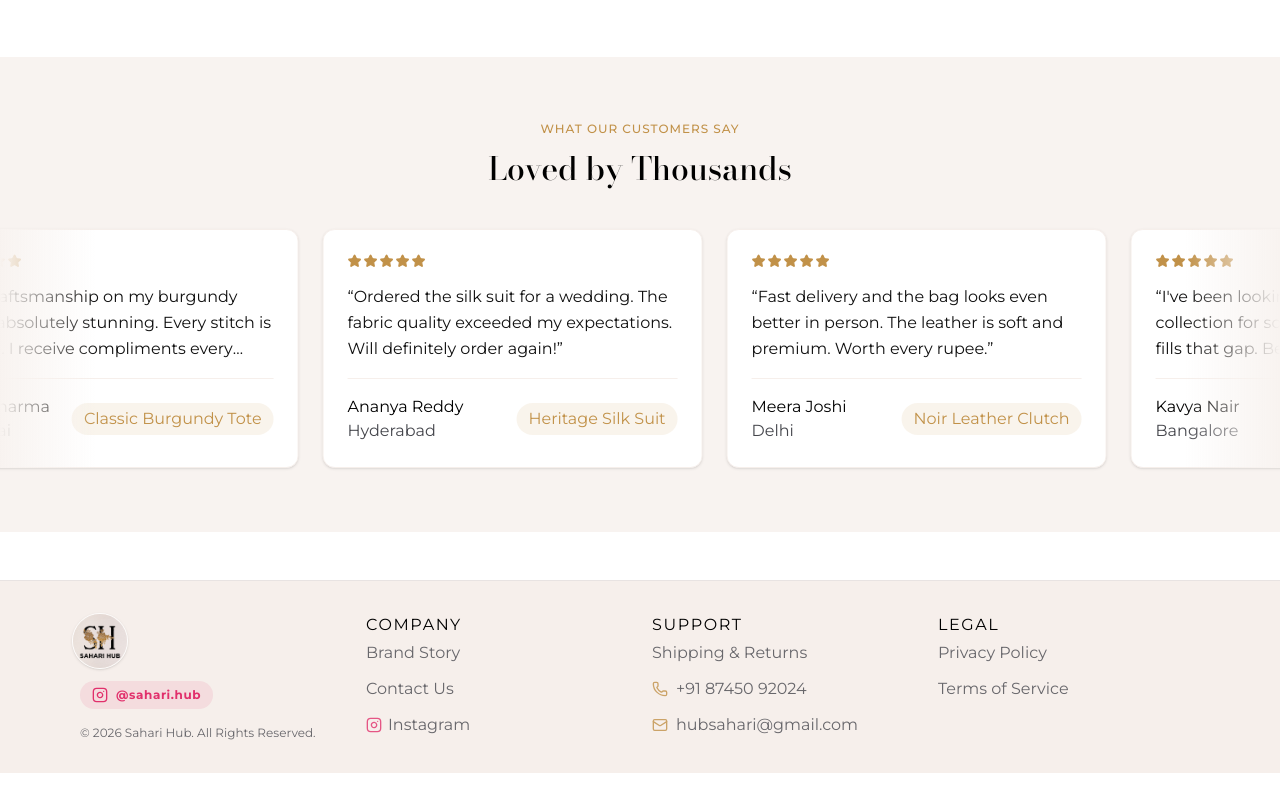
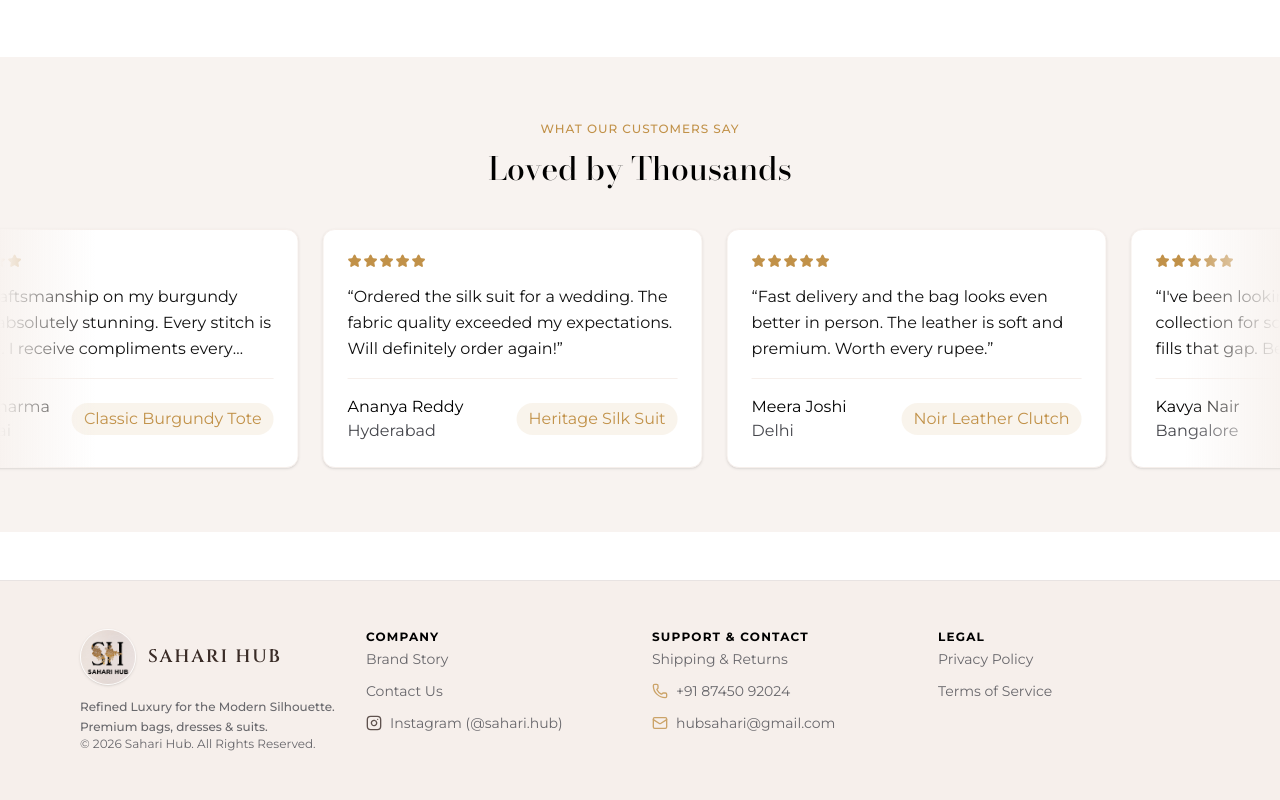
Before and after one commit to vanshg2/Sahari-Hub, a Next.js app in the folder sahari-hub-frontend/: page / in a window 1280 px wide. Shown: the part 1208-2008 px from the top of the page. Before the commit the page ends 1981 px from the top, so only its background shows below. Built offline with nearby package versions, Linux system fonts and the light colour scheme; no server answers.

Commit message:
style: redesign Footer brand column and integrate Instagram link seamlessly under Company links

```diff
--- a/sahari-hub-frontend/src/components/layout/Footer.tsx
+++ b/sahari-hub-frontend/src/components/layout/Footer.tsx
@@ -23,73 +23,84 @@ function InstagramIcon(props: React.SVGProps<SVGSVGElement>) {
 
 export function Footer() {
   return (
-    <footer className="bg-surface-container w-full py-8 mt-auto border-t border-outline-variant/30">
+    <footer className="bg-surface-container w-full py-12 mt-auto border-t border-outline-variant/30">
       <div className="grid grid-cols-1 md:grid-cols-4 gap-8 md:gap-gutter-desktop px-gutter-mobile md:px-margin-desktop max-w-[1440px] mx-auto">
+
         {/* Brand */}
-        <div className="col-span-1 md:col-span-1 flex flex-col justify-between items-start">
-          <Link href="/" className="flex items-center justify-center -ml-4 md:-ml-2 mb-3">
-            <img src="/logo.jpg" alt="Sahari Hub Logo" className="h-14 w-14 rounded-full object-cover shadow-sm border border-white/80" />
-          </Link>
+        <div className="col-span-1 flex flex-col justify-between items-start">
+          <div>
+            <Link href="/" className="flex items-center gap-3 mb-3">
+              <img
+                src="/logo.jpg"
+                alt="Sahari Hub Logo"
+                className="h-14 w-14 rounded-full object-cover shadow-sm border border-white/80 shrink-0"
+              />
+              <span className="font-cinzel text-[#3A2C27] text-lg font-semibold tracking-widest">
+                SAHARI HUB
+              </span>
+            </Link>
+            <p className="text-xs text-on-surface-variant/80 font-medium max-w-xs leading-relaxed">
+              Refined Luxury for the Modern Silhouette. Premium bags, dresses &amp; suits.
+            </p>
+          </div>
 
-          <a
-            href="https://www.instagram.com/sahari.hub/"
-            target="_blank"
-            rel="noopener noreferrer"
-            className="inline-flex items-center gap-2 text-xs font-bold tracking-wider text-[#E1306C] bg-[#E1306C]/10 px-3 py-1.5 rounded-full hover:bg-[#E1306C] hover:text-white transition-all duration-300 mb-4"
-          >
-            <InstagramIcon className="w-4 h-4" />
-            <span>@sahari.hub</span>
-          </a>
-
-          <div className="font-body-md text-xs text-on-surface-variant opacity-80 mt-auto">
+          <div className="font-body-md text-xs text-on-surface-variant opacity-80 mt-6 md:mt-0">
             © {new Date().getFullYear()} Sahari Hub. All Rights Reserved.
           </div>
         </div>
 
-        {/* Links */}
-        <div className="col-span-1 md:col-span-3 grid grid-cols-2 md:grid-cols-3 gap-6">
+        {/* Links Grid */}
+        <div className="col-span-1 md:col-span-3 grid grid-cols-2 sm:grid-cols-3 gap-6">
+
+          {/* Company */}
           <div className="flex flex-col space-y-3">
-            <span className="font-label-sm text-primary uppercase tracking-widest mb-1">Company</span>
-            <Link href="/story" className="font-body-md text-on-surface-variant hover:text-secondary hover:underline transition-all opacity-80 hover:opacity-100">
+            <span className="font-label-sm text-primary uppercase tracking-widest mb-1 font-bold text-xs">Company</span>
+            <Link href="/story" className="font-body-md text-sm text-on-surface-variant hover:text-[#3A2C27] hover:underline transition-all opacity-80 hover:opacity-100">
               Brand Story
             </Link>
-            <Link href="/contact" className="font-body-md text-on-surface-variant hover:text-secondary hover:underline transition-all opacity-80 hover:opacity-100">
+            <Link href="/contact" className="font-body-md text-sm text-on-surface-variant hover:text-[#3A2C27] hover:underline transition-all opacity-80 hover:opacity-100">
               Contact Us
             </Link>
             <a
               href="https://www.instagram.com/sahari.hub/"
               target="_blank"
               rel="noopener noreferrer"
-              className="inline-flex items-center gap-1.5 font-body-md text-on-surface-variant hover:text-[#E1306C] transition-all opacity-80 hover:opacity-100"
+              className="inline-flex items-center gap-2 font-body-md text-sm text-on-surface-variant hover:text-[#3A2C27] transition-all opacity-80 hover:opacity-100"
             >
-              <InstagramIcon className="w-4 h-4 text-[#E1306C]" />
-              <span>Instagram</span>
+              <InstagramIcon className="w-4 h-4 text-[#3A2C27]" />
+              <span>Instagram (@sahari.hub)</span>
             </a>
           </div>
+
+          {/* Support */}
           <div className="flex flex-col space-y-3">
-            <span className="font-label-sm text-primary uppercase tracking-widest mb-1">Support</span>
-            <Link href="/shipping" className="font-body-md text-on-surface-variant hover:text-secondary hover:underline transition-all opacity-80 hover:opacity-100">
+            <span className="font-label-sm text-primary uppercase tracking-widest mb-1 font-bold text-xs">Support &amp; Contact</span>
+            <Link href="/shipping" className="font-body-md text-sm text-on-surface-variant hover:text-[#3A2C27] hover:underline transition-all opacity-80 hover:opacity-100">
               Shipping &amp; Returns
             </Link>
-            <div className="flex items-center gap-2 font-body-md text-on-surface-variant opacity-80">
+            <div className="flex items-center gap-2 font-body-md text-sm text-on-surface-variant opacity-80">
               <Phone className="w-4 h-4 text-muted-gold shrink-0" />
               <span>+91 87450 92024</span>
             </div>
-            <div className="flex items-center gap-2 font-body-md text-on-surface-variant opacity-80">
+            <div className="flex items-center gap-2 font-body-md text-sm text-on-surface-variant opacity-80">
               <Mail className="w-4 h-4 text-muted-gold shrink-0" />
-              <a href="mailto:hubsahari@gmail.com" className="hover:text-secondary transition-colors">hubsahari@gmail.com</a>
+              <a href="mailto:hubsahari@gmail.com" className="hover:text-[#3A2C27] transition-colors">hubsahari@gmail.com</a>
             </div>
           </div>
+
+          {/* Legal */}
           <div className="flex flex-col space-y-3">
-            <span className="font-label-sm text-primary uppercase tracking-widest mb-1">Legal</span>
-            <Link href="/privacy" className="font-body-md text-on-surface-variant hover:text-secondary hover:underline transition-all opacity-80 hover:opacity-100">
+            <span className="font-label-sm text-primary uppercase tracking-widest mb-1 font-bold text-xs">Legal</span>
+            <Link href="/privacy" className="font-body-md text-sm text-on-surface-variant hover:text-[#3A2C27] hover:underline transition-all opacity-80 hover:opacity-100">
               Privacy Policy
             </Link>
-            <Link href="/terms" className="font-body-md text-on-surface-variant hover:text-secondary hover:underline transition-all opacity-80 hover:opacity-100">
+            <Link href="/terms" className="font-body-md text-sm text-on-surface-variant hover:text-[#3A2C27] hover:underline transition-all opacity-80 hover:opacity-100">
               Terms of Service
             </Link>
           </div>
+
         </div>
+
       </div>
     </footer>
   );
```
